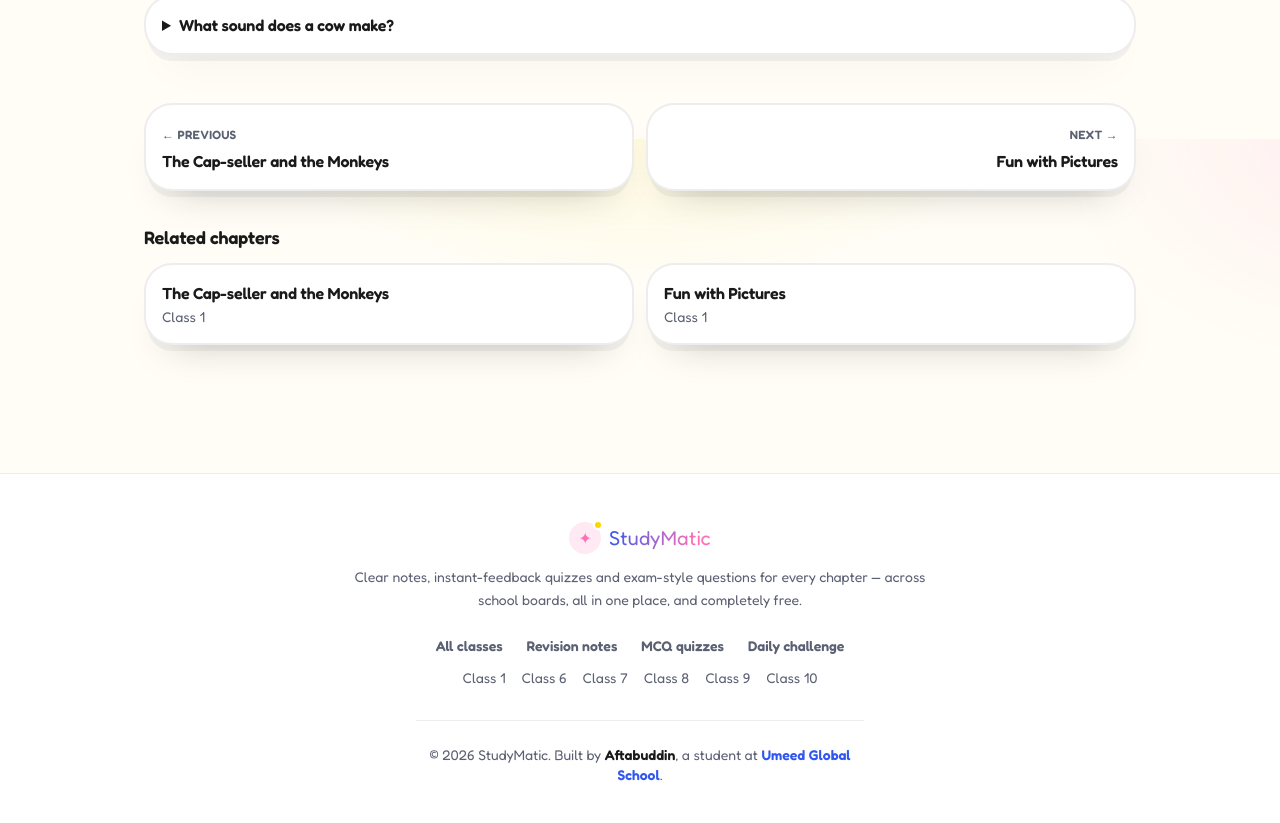
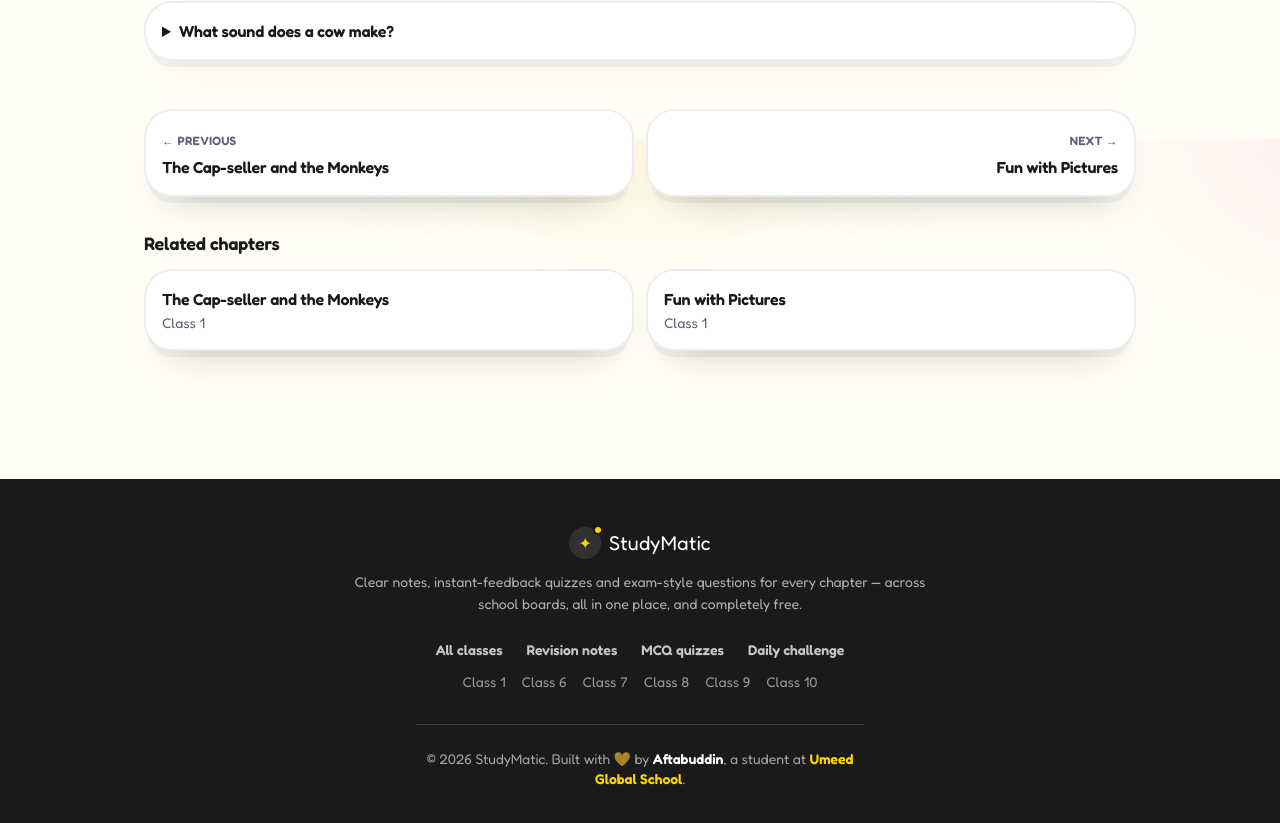
Before and after one commit to codersorbit/quizgyan, a Next.js app: page /cbse/class-1/english/a-farm in a window 1280 px wide. Shown: the part 3861-4684 px from the top of the page. Built offline with nearby package versions, Linux system fonts and the light colour scheme; a web font is replaced by a local one.

Commit message:
Playful Design Change Polish

```diff
--- a/app/page.tsx
+++ b/app/page.tsx
@@ -20,27 +20,31 @@ export default function HomePage() {
 
   return (
     <>
-      {/* Hero — centered welcome */}
+      {/* Hero — sunny band */}
       <section className="relative text-center">
-        <div aria-hidden className="pointer-events-none absolute inset-x-0 top-0 -z-10 hidden h-full md:block">
-          <div className="animate-float absolute left-[7%] top-1 grid h-14 w-14 place-items-center rounded-2xl glass text-2xl shadow-lg">📐</div>
-          <div className="animate-float absolute right-[9%] top-8 grid h-14 w-14 place-items-center rounded-2xl glass text-2xl shadow-lg" style={{ animationDelay: "1.6s" }}>⚛️</div>
-          <div className="animate-float absolute left-[13%] top-44 grid h-12 w-12 place-items-center rounded-2xl glass text-xl shadow-lg" style={{ animationDelay: "3s" }}>🌍</div>
-          <div className="animate-float absolute right-[13%] top-48 grid h-12 w-12 place-items-center rounded-2xl glass text-xl shadow-lg" style={{ animationDelay: "2.3s" }}>✏️</div>
+        <div
+          className="relative overflow-hidden rounded-[2.75rem] border-2 border-line px-6 py-14 shadow-[0_14px_0_-6px_rgba(26,26,26,0.06),0_44px_72px_-42px_rgba(255,179,0,0.55)]"
+          style={{ background: "radial-gradient(125% 130% at 50% -12%, #ffe069 0%, #ffeda1 40%, #fff7df 100%)" }}
+        >
+          <div aria-hidden className="pointer-events-none absolute inset-0 hidden md:block">
+            <div className="animate-float absolute left-[6%] top-6 grid h-14 w-14 place-items-center rounded-2xl bg-white text-2xl shadow-lg">📐</div>
+            <div className="animate-float absolute right-[7%] top-10 grid h-14 w-14 place-items-center rounded-2xl bg-white text-2xl shadow-lg" style={{ animationDelay: "1.6s" }}>⚛️</div>
+            <div className="animate-float absolute left-[10%] bottom-8 grid h-12 w-12 place-items-center rounded-2xl bg-white text-xl shadow-lg" style={{ animationDelay: "3s" }}>🌍</div>
+            <div className="animate-float absolute right-[11%] bottom-10 grid h-12 w-12 place-items-center rounded-2xl bg-white text-xl shadow-lg" style={{ animationDelay: "2.3s" }}>✏️</div>
           </div>
           <span className="chip bg-white text-pink shadow-sm">✨ CBSE · WBBPE · Free · No login</span>
           <h1 className="mx-auto mt-4 max-w-3xl font-fun text-5xl leading-[1.05] text-ink sm:text-6xl">
             Welcome to <span className="brand-gradient">{site.name}</span>
           </h1>
-        <p className="mx-auto mt-4 max-w-2xl text-lg leading-relaxed text-muted">
+          <p className="mx-auto mt-4 max-w-2xl text-lg leading-relaxed text-ink/75">
             {site.name} turns every chapter into clear notes, instant-feedback quizzes and
             exam-style questions across multiple boards — made for students who want to understand,
             not just memorise.
           </p>
 
-        <div className="mx-auto mt-7 max-w-xl">
+          <div className="relative mx-auto mt-7 max-w-xl">
             <ChapterSearch />
-          <p className="mt-2 text-sm text-muted">
+            <p className="mt-2 text-sm text-ink/60">
               Search any topic across{" "}
               <strong className="font-semibold text-ink">{chapters.length}</strong> chapters — try
               “Pythagoras” or “osmosis”.
@@ -51,16 +55,17 @@ export default function HomePage() {
             <Link href="/cbse" className="btn-candy cobalt">Browse classes</Link>
             <Link href="/daily" className="btn-candy ghost">Today’s challenge</Link>
           </div>
+        </div>
 
-        {/* Stat strip */}
-        <div className="mx-auto mt-9 grid max-w-xl grid-cols-3 gap-3">
+        {/* Stat strip — sits on the paper, just below the band */}
+        <div className="mx-auto mt-6 grid max-w-xl grid-cols-3 gap-3">
           {([
             [String(chapters.length), "chapters"],
             [`${mcqs}+`, "questions"],
             [String(CLASSES.length), "classes"],
           ] as const).map(([n, label]) => (
             <div key={label} className="card px-4 py-3 text-center">
-              <div className="font-display text-2xl font-bold text-ink">{n}</div>
+              <div className="font-fun text-2xl text-ink">{n}</div>
               <div className="text-xs text-muted">{label}</div>
             </div>
           ))}
--- a/components/Quiz.tsx
+++ b/components/Quiz.tsx
@@ -142,7 +142,7 @@ export function Quiz({
         )}
         <button
           onClick={restart}
-          className="mt-5 rounded-full bg-linear-to-r from-cobalt to-violet px-6 py-2.5 font-semibold text-white shadow-sm shadow-cobalt/20 transition hover:brightness-110"
+          className="mt-5 btn-candy cobalt"
         >
           Retake quiz
         </button>
@@ -210,7 +210,7 @@ export function Quiz({
           <button
             onClick={next}
             disabled={!answered}
-            className="rounded-full bg-linear-to-r from-cobalt to-violet px-6 py-2.5 font-semibold text-white shadow-sm shadow-cobalt/20 transition enabled:hover:brightness-110 disabled:opacity-40"
+            className="btn-candy cobalt disabled:opacity-40"
           >
             {i + 1 < mcqs.length ? "Next question" : "See result"}
           </button>
--- a/components/SiteFooter.tsx
+++ b/components/SiteFooter.tsx
@@ -5,37 +5,37 @@ import { CLASSES, classUrl } from "@/lib/content";
 export function SiteFooter() {
   const year = new Date().getFullYear();
   return (
-    <footer className="mt-24 glass border-t">
+    <footer className="mt-24 bg-ink text-white">
       <div className="mx-auto max-w-5xl px-4 py-12 text-center">
         <Link href="/" className="inline-flex items-center gap-2">
-          <span aria-hidden className="relative grid h-8 w-8 place-items-center rounded-full bg-pink-soft text-base text-pink">✦<span className="absolute -right-0.5 -top-0.5 h-2.5 w-2.5 rounded-full border-2 border-white bg-sun" /></span>
-          <span className="font-fun text-xl brand-gradient">{site.name}</span>
+          <span aria-hidden className="relative grid h-8 w-8 place-items-center rounded-full bg-white/10 text-base text-sun">✦<span className="absolute -right-0.5 -top-0.5 h-2.5 w-2.5 rounded-full border-2 border-ink bg-sun" /></span>
+          <span className="font-fun text-xl text-white">{site.name}</span>
         </Link>
-        <p className="mx-auto mt-3 max-w-xl text-sm leading-relaxed text-muted">{site.description}</p>
+        <p className="mx-auto mt-3 max-w-xl text-sm leading-relaxed text-white/65">{site.description}</p>
 
-        <nav className="mt-6 flex flex-wrap justify-center gap-x-6 gap-y-2 text-sm font-semibold text-muted">
-          <Link href="/cbse" className="hover:text-cobalt">All classes</Link>
-          <Link href="/notes" className="hover:text-cobalt">Revision notes</Link>
-          <Link href="/mcqs" className="hover:text-cobalt">MCQ quizzes</Link>
-          <Link href="/daily" className="hover:text-cobalt">Daily challenge</Link>
+        <nav className="mt-6 flex flex-wrap justify-center gap-x-6 gap-y-2 text-sm font-semibold text-white/75">
+          <Link href="/cbse" className="hover:text-white">All classes</Link>
+          <Link href="/notes" className="hover:text-white">Revision notes</Link>
+          <Link href="/mcqs" className="hover:text-white">MCQ quizzes</Link>
+          <Link href="/daily" className="hover:text-white">Daily challenge</Link>
         </nav>
 
-        <nav className="mt-3 flex flex-wrap justify-center gap-x-4 gap-y-1.5 text-sm text-muted">
+        <nav className="mt-3 flex flex-wrap justify-center gap-x-4 gap-y-1.5 text-sm text-white/55">
           {CLASSES.map((c) => (
-            <Link key={c.id} href={classUrl(c.id)} className="hover:text-cobalt">
+            <Link key={c.id} href={classUrl(c.id)} className="hover:text-white">
               {c.label}
             </Link>
           ))}
         </nav>
 
-        <div className="mx-auto mt-8 max-w-md border-t border-line pt-6 text-sm text-muted">
-          © {year} {site.name}. Built by{" "}
-          <span className="font-semibold text-ink">{site.author.name}</span>, a student at{" "}
+        <div className="mx-auto mt-8 max-w-md border-t border-white/15 pt-6 text-sm text-white/60">
+          © {year} {site.name}. Built with 💛 by{" "}
+          <span className="font-semibold text-white">{site.author.name}</span>, a student at{" "}
           <a
             href={site.author.schoolUrl}
             target="_blank"
             rel="noopener noreferrer"
-            className="font-semibold text-cobalt hover:underline"
+            className="font-semibold text-sun hover:underline"
           >
             {site.author.school}
           </a>
```
Lines whose indentation alone changed are shown as unchanged.
